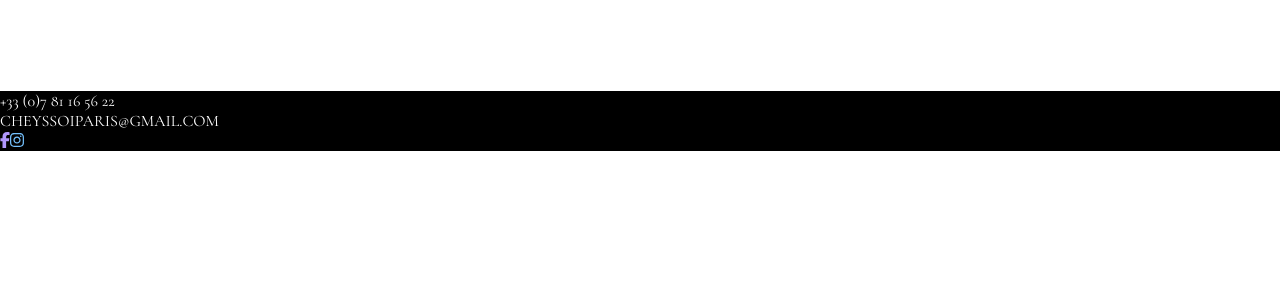
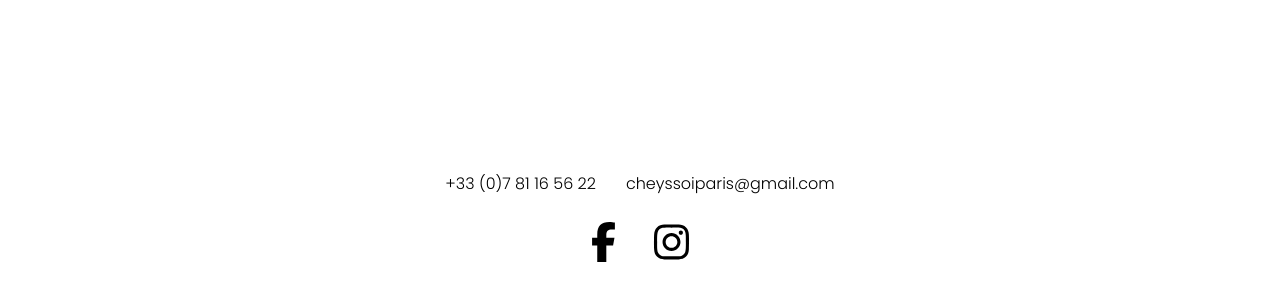
Before and after one commit to Scharlyopitz/CHEYSSOI-PARIS, a React (Vite) app: page /about in a window 1280 px wide. Shown: the part 9337-9637 px from the top of the page. Before the commit the page ends 9488 px from the top, so only its background shows below. Built offline with nearby package versions, Linux system fonts and the light colour scheme.

Commit message:
Design du footer

```diff
--- a/src/pages/About.jsx
+++ b/src/pages/About.jsx
@@ -169,23 +169,30 @@ function Footer() {
 
   const socialMedias = [
     {
-      icon: <FontAwesomeIcon icon={faFacebookF} style={{ color: "#B197FC" }} />,
+      icon: <FontAwesomeIcon icon={faFacebookF} style={{ color: "#000000" }} />,
       to: `https://www.facebook.com/CheyssoiParis/`,
     },
     {
-      icon: <FontAwesomeIcon icon={faInstagram} style={{ color: "#74C0FC" }} />,
+      icon: (
+        <FontAwesomeIcon
+          icon={faInstagram}
+          style={{
+            color: "#000000",
+          }}
+        />
+      ),
       to: `https://www.instagram.com/cheyssoiparis/`,
     },
   ];
 
   return (
     <footer>
-      <div>
+      <div className="general">
         {generalInformations.map((info, i) => {
           return <div key={i}>{info}</div>;
         })}
       </div>
-      <div>
+      <div className="social">
         {socialMedias.map((social, i) => {
           return (
             <NavLink key={i} target="_blank" to={social.to}>
--- a/src/sass/components/About/_footer.scss
+++ b/src/sass/components/About/_footer.scss
@@ -1,3 +1,31 @@
 footer {
-  background: $Black;
+  font-family: "Poppins", sans-serif;
+  padding: 10vh 10vw;
+  font-weight: 300;
+  display: flex;
+  gap: 3vh;
+  flex-direction: column;
+  align-items: center;
+  background: $White;
+  color: $Black;
+
+  .general,
+  .social {
+    text-transform: lowercase;
+    display: flex;
+    gap: 30px;
+  }
+
+  .social {
+    svg {
+      padding: 2px 4px;
+      border-radius: 10px;
+      font-size: 40px;
+      transition: 0.2s;
+
+      &:hover {
+        filter: contrast(0.1);
+      }
+    }
+  }
 }
--- a/src/style/style.css
+++ b/src/style/style.css
@@ -331,7 +331,30 @@ a {
 }
 
 footer {
-  background: #000000;
+  font-family: "Poppins", sans-serif;
+  padding: 10vh 10vw;
+  font-weight: 300;
+  display: flex;
+  gap: 3vh;
+  flex-direction: column;
+  align-items: center;
+  background: #ffffff;
+  color: #000000;
+}
+footer .general,
+footer .social {
+  text-transform: lowercase;
+  display: flex;
+  gap: 30px;
+}
+footer .social svg {
+  padding: 2px 4px;
+  border-radius: 10px;
+  font-size: 40px;
+  transition: 0.2s;
+}
+footer .social svg:hover {
+  filter: contrast(0.1);
 }
 
 #galerie {
```
Also changed, not shown: 1 other file (tests, documents, lock files or other folders).
